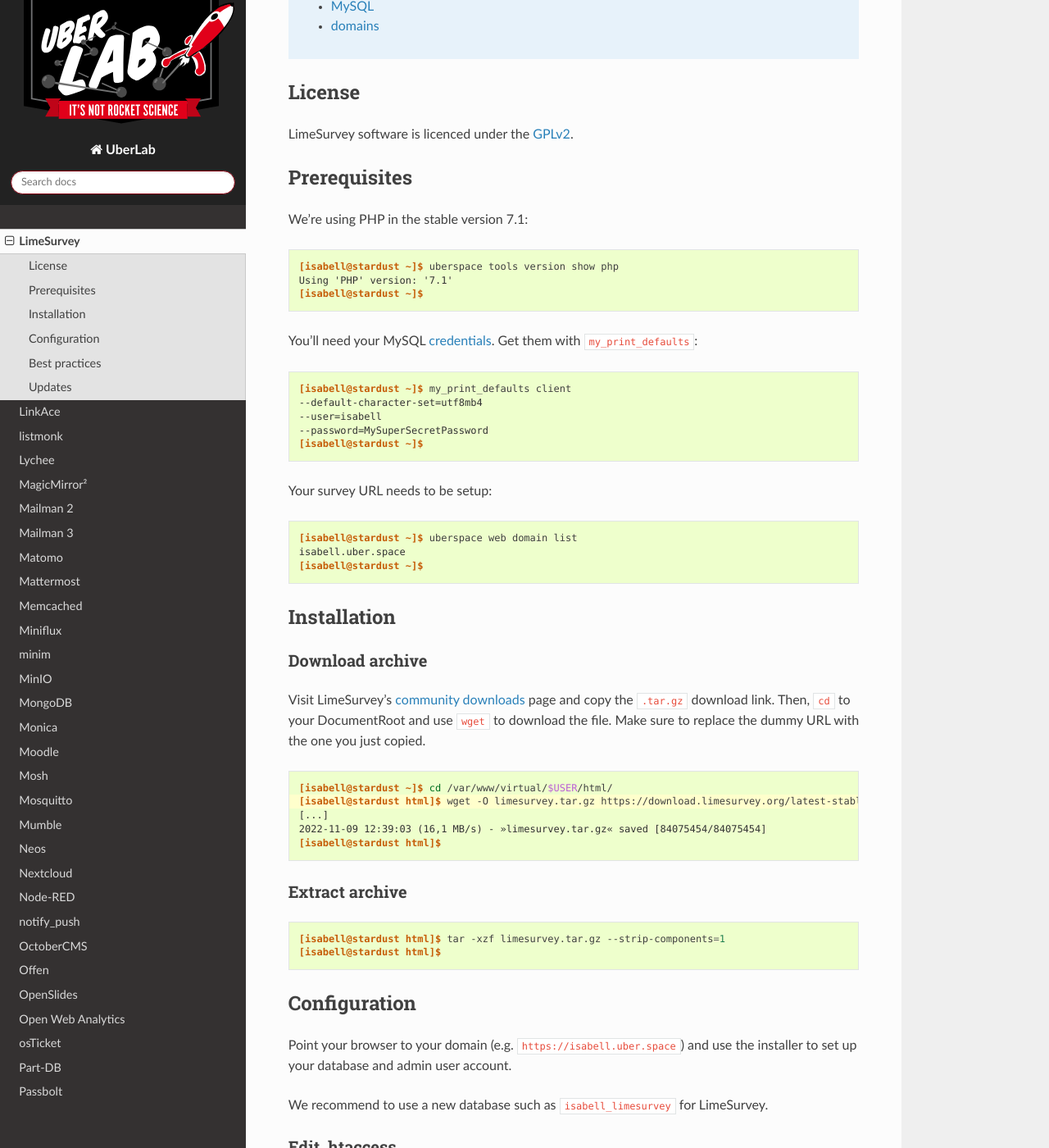
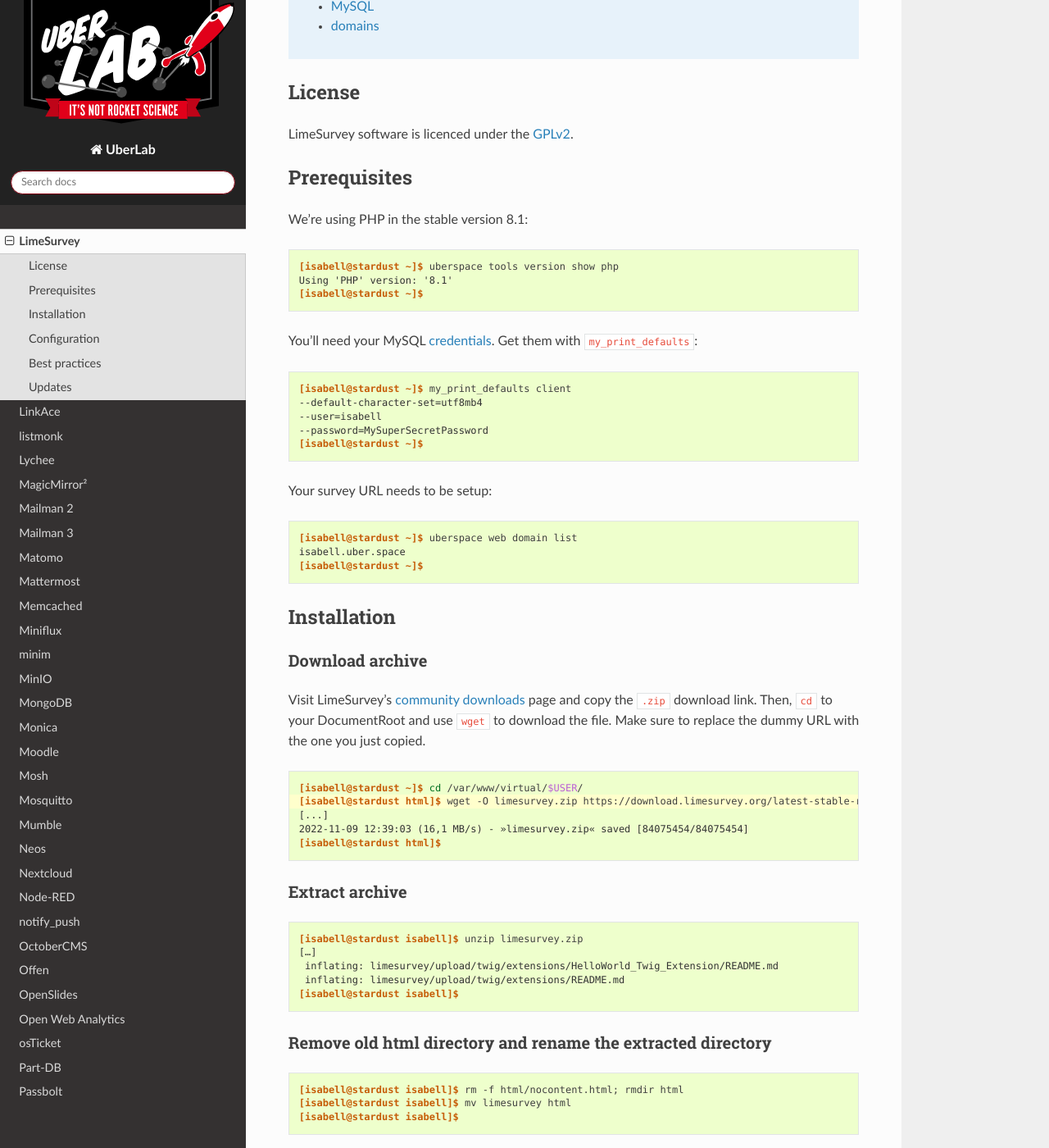
Before and after one commit to Uberspace/lab, a Sphinx documentation site: the page built from source/guide_limesurvey.rst, in a window 1280 px wide and 1400 px high, scrolled down 1121 px. Shown: the whole window at 82% size. Built offline with Sphinx 7.4.7 and the Read the Docs theme 2.0.0, drawn with Linux system fonts in a browser that asks for light colours; some of the changed text lies outside the part shown.

Commit message:
[limesurvey] tgz is now zip, PHP 8

```diff
--- a/source/guide_limesurvey.rst
+++ b/source/guide_limesurvey.rst
@@ -35,12 +35,12 @@
 Prerequisites
 =============
 
-We're using PHP in the stable version 7.1:
+We're using PHP in the stable version 8.1:
 
 ::
 
  [isabell@stardust ~]$ uberspace tools version show php
- Using 'PHP' version: '7.1'
+ Using 'PHP' version: '8.1'
  [isabell@stardust ~]$
 
 You'll need your MySQL :manual_anchor:`credentials <database-mysql.html#login-credentials>`. Get them with ``my_print_defaults``:
@@ -67,15 +67,15 @@
 Download archive
 ----------------
 
-Visit LimeSurvey's `community downloads`_ page and copy the ``.tar.gz`` download link. Then, ``cd`` to your DocumentRoot and use ``wget`` to download the file. Make sure to replace the dummy URL with the one you just copied.
+Visit LimeSurvey's `community downloads`_ page and copy the ``.zip`` download link. Then, ``cd`` to your DocumentRoot and use ``wget`` to download the file. Make sure to replace the dummy URL with the one you just copied.
 
 .. code-block:: console
  :emphasize-lines: 2
 
- [isabell@stardust ~]$ cd /var/www/virtual/$USER/html/
- [isabell@stardust html]$ wget -O limesurvey.tar.gz https://download.limesurvey.org/latest-stable-release/limesurvey5.4.10+221107.zip
+ [isabell@stardust ~]$ cd /var/www/virtual/$USER/
+ [isabell@stardust html]$ wget -O limesurvey.zip https://download.limesurvey.org/latest-stable-release/limesurvey5.4.10+221107.zip
  [...]
- 2022-11-09 12:39:03 (16,1 MB/s) - »limesurvey.tar.gz« saved [84075454/84075454]
+ 2022-11-09 12:39:03 (16,1 MB/s) - »limesurvey.zip« saved [84075454/84075454]
  [isabell@stardust html]$
 
 
@@ -84,8 +84,20 @@
 
 ::
 
- [isabell@stardust html]$ tar -xzf limesurvey.tar.gz --strip-components=1
- [isabell@stardust html]$
+ [isabell@stardust isabell]$ unzip limesurvey.zip
+ […]
+  inflating: limesurvey/upload/twig/extensions/HelloWorld_Twig_Extension/README.md
+  inflating: limesurvey/upload/twig/extensions/README.md
+ [isabell@stardust isabell]$
+
+Remove old html directory and rename the extracted directory
+------------------------------------------------------------
+
+::
+
+ [isabell@stardust isabell]$ rm -f html/nocontent.html; rmdir html
+ [isabell@stardust isabell]$ mv limesurvey html
+ [isabell@stardust isabell]$
 
 Configuration
 =============
@@ -156,6 +168,6 @@
 
 ----
 
-Tested with LimeSurvey 3.14.11+180926, Uberspace 7.1.13.0
+Tested with LimeSurvey 5.4.10, Uberspace 7.13.0, and PHP 8.1
 
 .. author_list::
```
